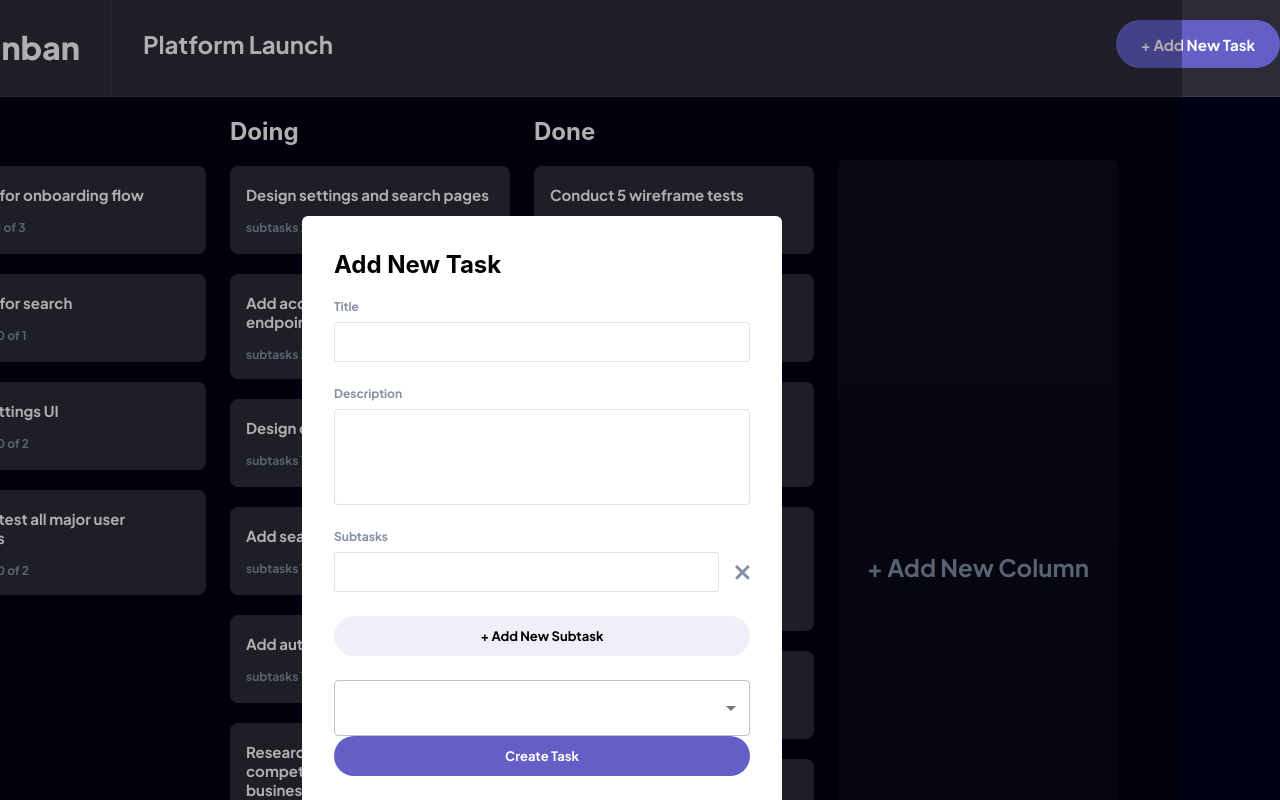
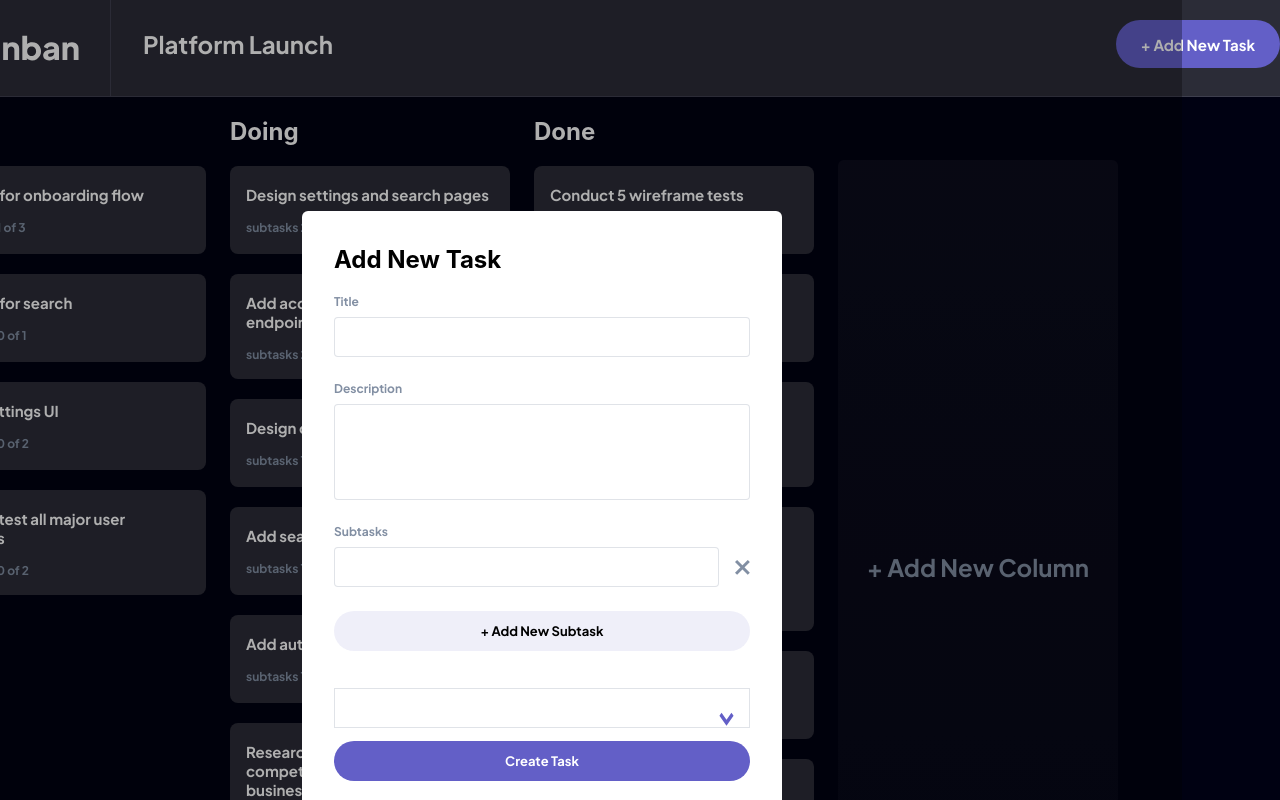
Before and after one commit to JABNIA/Kanban-task-management, a React (Create React App) app: page / in a window 1280 px wide. Both pictures are taken after a click on the button "+ Add New Task". Shown: the top 800 px of the page. Built offline with nearby package versions, Linux system fonts and the light colour scheme.

Commit message:
reformed selection menu, changed select to custom selection, styles now apply to inputs

```diff
--- a/src/components/SelectMenu.jsx
+++ b/src/components/SelectMenu.jsx
@@ -4,38 +4,102 @@ import MenuItem from '@mui/material/MenuItem';
 import FormControl from '@mui/material/FormControl';
 import Select from '@mui/material/Select';
 import { useState } from 'react';
-
+import styled from 'styled-components';
+import {useKanbanContext} from '../Hooks/useContext';
 
 
 function SelectMenu({context, columns, setDropDownOpen, value, setTaskStatus}){
-    const [selectValue, setValue] = useState(value)
-        // return (
-        //     <select name="status" className="status" onFocus={() => setDropDownOpen(true)} onBlur={() => setDropDownOpen(false)} onChange={event => setTaskStatus(event.target.value)} value={value}>
-        //         {columns.map(column => <option className='option'>{column.name}</option>)}
-        //     </select>
-        //     )
-        // }
+    const [selectMenuOpen, setSelectMenuOpen] = useState(false);
+    const [selectValue, setValue] = useState(value);
+
+        function handleClick() {
+          setSelectMenuOpen(curr => !curr);
+        }
         function handleChange(event) {
             setValue(event.target.value)
         }
 
-
         return(
-        <Box sx={{ minWidth: 120 }}>
-            <FormControl fullWidth>
-              <Select
-                labelId="column-select-label"
-                id="column-select"
-                value={selectValue}
-                label=""
-                onChange={(event) => handleChange(event)}
-                style={{color: context.darkMode ? "#FFFFFF" : "#000000"}}
-              >
-                {columns.map(column => <MenuItem value={column.name}>{column.name}</MenuItem>)}
-              </Select>
-            </FormControl>
-          </Box>
+          <SelectMenuWrapper>
+            <p className="selectMenu" onClick={handleClick}>{selectValue}</p>
+            <SelectArrow>
+              <img src="./assets/icon-chevron-down.svg" alt="select menu opening arrow" />
+            </SelectArrow>
+            {selectMenuOpen && <SelectionMenu columns={columns} setValue={setValue} setSelectMenuOpen = {setSelectMenuOpen}/>}
+          </SelectMenuWrapper>
         );
       }
 
 export default SelectMenu
+
+function SelectionMenu({columns, setValue, setSelectMenuOpen}) {
+  const context = useKanbanContext()
+  return (
+    <SelectionMenuWrapper darkMode={context.darkMode}>
+      {columns.map(column => <p className='column-name' onClick={() => {
+        setValue(column.name)
+        setSelectMenuOpen(false)
+        }}>{column.name}</p>)}
+    </SelectionMenuWrapper>)
+}
+
+
+
+const SelectionMenuWrapper = styled.div`
+  position: absolute;
+  width: 416px;
+  height: 117px;
+  background-color: ${props => props.darkMode? "#2B2C37" : "#FFFFFF"};
+  color: #828FA3;
+  border-radius: 8px;
+
+  .column-name{
+    padding-left: 16px;
+    font-family: Plus Jakarta Sans;
+    font-size: 13px;
+    font-weight: 500;
+    line-height: 23px;
+    text-align: left;
+    text-underline-position: from-font;
+    text-decoration-skip-ink: none;
+  }
+
+  .column-name:hover {
+    background-color: #828FA3;
+    color: #000000;
+    cursor: pointer;
+  }
+`
+
+const SelectArrow = styled.span`
+  position: absolute;
+  top: 10.55px;
+  right: 15.8px;
+  display: block;
+`
+
+const SelectMenuWrapper = styled.div`
+  position: relative;
+  width: 416px;
+
+  .selectMenu {
+    width: 416px;
+    height: 40px;
+    padding-top: 8px;
+    padding-left: 16px;
+    font-family: Plus Jakarta Sans;
+    font-size: 13px;
+    font-weight: 500;
+    line-height: 23px;
+    text-align: left;
+    text-underline-position: from-font;
+    text-decoration-skip-ink: none;
+    border: 1px solid #828FA340;
+
+  }
+  img {
+    margin-top: 0px;
+    width: 15px;
+    height: 10px;
+  }
+`
```
